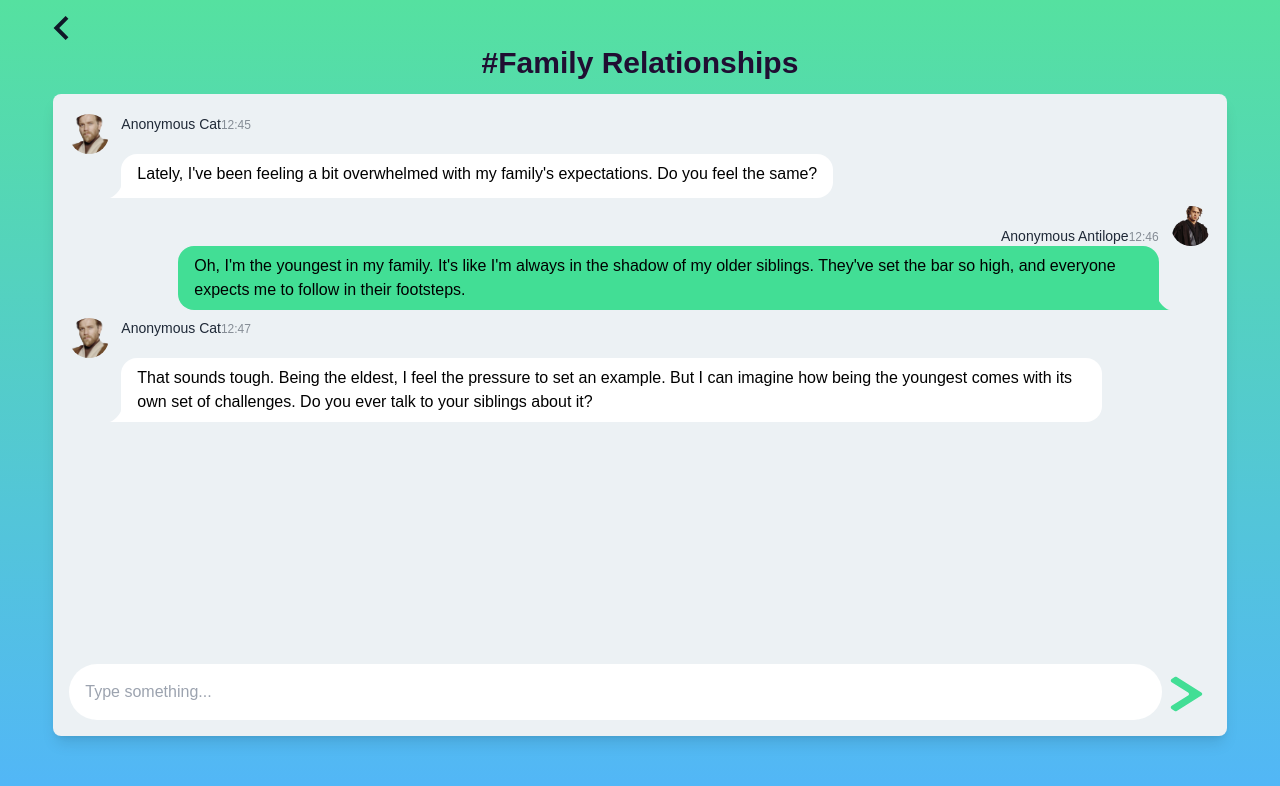
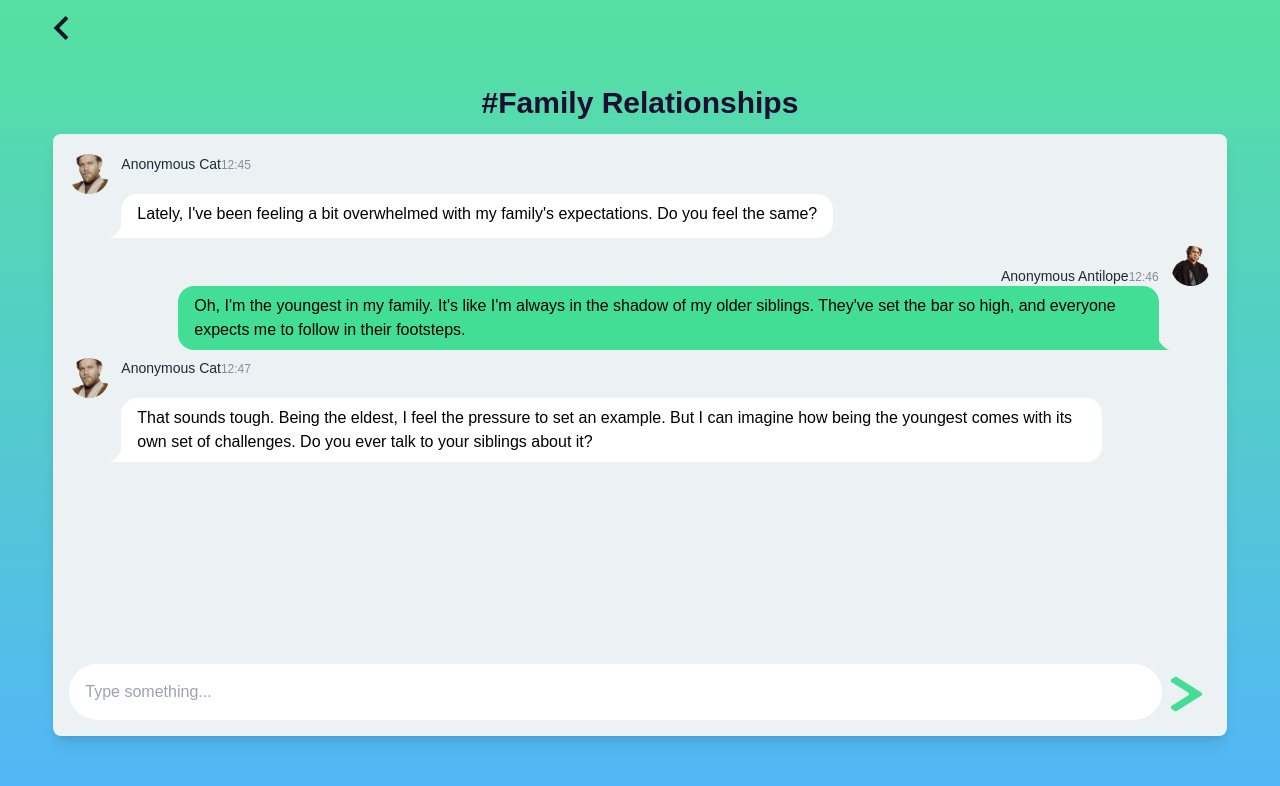
Before and after one commit to MichelMeyer19/whisperweb, a React (Vite) app: page /chat in a window 1280 px wide. Shown: the top 786 px of the page. Built offline with nearby package versions, Linux system fonts and the light colour scheme; what parse would draw is missing.

Commit message:
move heading a bit down

```diff
--- a/src/components/atoms/PageHeadline.jsx
+++ b/src/components/atoms/PageHeadline.jsx
@@ -6,7 +6,7 @@ const PageHeadline = ({ text }) => {
   const truncatedText = truncateText(text, 40); // Set your desired character limit
 
   return (
-    <div className="flex flex-col items-center m-1 max-w-5xl">
+    <div className="flex flex-col items-center m-1 max-w-5xl pt-10">
       <h1 className="font-bold text-3xl text-onyx leading-tight">
         {truncatedText}
       </h1>
```
